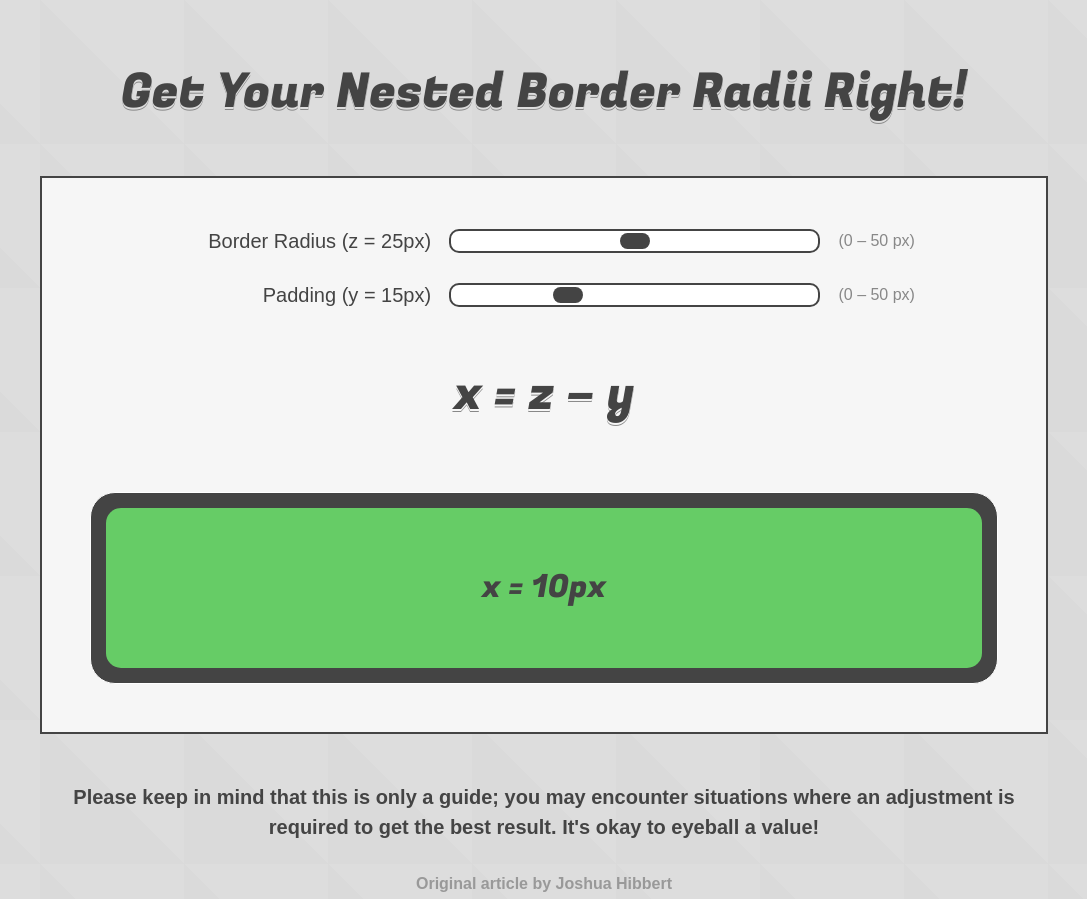
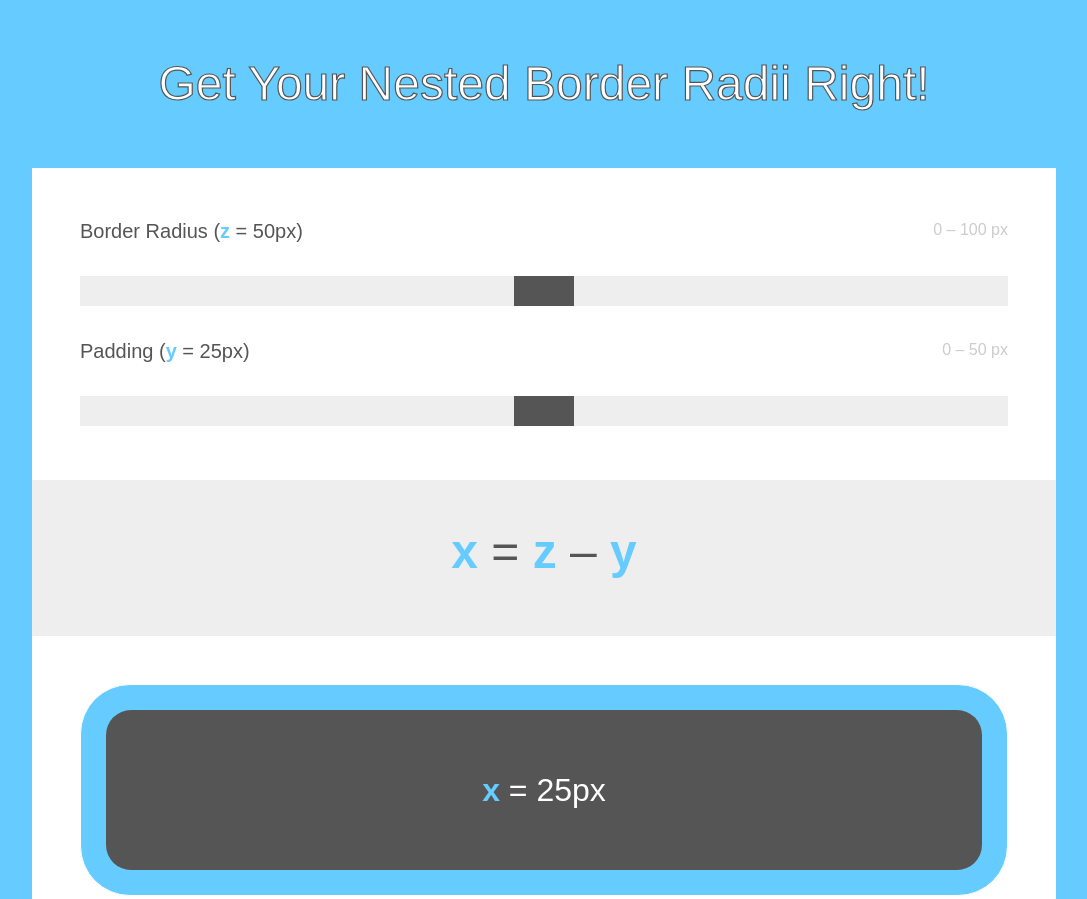
Before and after one commit to joshnh/Get-Your-Nested-Border-Radii-Right, a plain HTML site: page get-your-nested-border-radii-right.html in a window 1280 px wide. Shown: the top 899 px of the page, without its empty margins (96-1183 px from the left). Drawn offline with nearby package versions, Linux system fonts and the light colour scheme.

Commit message:
update index.html

```diff
--- a/get-your-nested-border-radii-right.html
+++ b/get-your-nested-border-radii-right.html
@@ -1,8 +1,10 @@
+
 <!DOCTYPE html>
 <html lang='en'>
 <head>
 <meta charset='utf-8'>
 <meta name='author' content='Joshua Hibbert'>
+<meta name="viewport" content="width=device-width,initial-scale=1">
 <title>Get Your Nested Border Radii Right!</title>
 <!--[if IE]>
   <script src="http://html5shiv.googlecode.com/svn/trunk/html5.js"></script>
@@ -13,48 +15,42 @@
     display: block;
   }
   html {
-    background-color: #ddd;
-    background-image: -webkit-linear-gradient(45deg, hsla(0,0%,0%,.015) 50%, transparent 50%);
-    background-image:    -moz-linear-gradient(45deg, hsla(0,0%,0%,.015) 50%, transparent 50%);
-    background-image:     -ms-linear-gradient(45deg, hsla(0,0%,0%,.015) 50%, transparent 50%);
-    background-image:      -o-linear-gradient(45deg, hsla(0,0%,0%,.015) 50%, transparent 50%);
-    background-image:         linear-gradient(45deg, hsla(0,0%,0%,.015) 50%, transparent 50%);
-    background-position: 50% 0;
-    background-repeat: repeat;
-    background-size: 9em 9em;
-    color: #444;
-    font: 100%/1.5 sans-serif;
+    background-color: #6cf;
+    color: #555;
+    font: 100%/1.5 ratio, sans-serif;
     padding: 3em 10%;
+    overflow-y: scroll;
+  }
+  body {
+    margin: 0;
+    padding: 0;
+  }
+  h1,
+  h2 {
+    font: 2em/1.5 'futura-pt', sans-serif;
+    margin: 0 0 1em 0;
+    padding: 0;
     text-align: center;
   }
-  h1,
-  h2{
-    font: 2em/1.5 'Fugaz One', sans-serif;
-    margin: 0 0 1em 0;
-    padding: 0;
-    text-shadow: 0 2px 0 #ddd,
-                 0 3px 0 #888;
-  }
   h1 {
+    color: #fff;
     font-size: 3em;
+    -webkit-text-stroke: .025em #555;
   }
   h2 {
+    background-color: #eee;
+    font-family: ratio, sans-serif;
     font-size: 3em;
-    margin-bottom: 1.3em;
-    text-shadow: 0 2px 0 #f6f6f6,
-                 0 3px 0 #888;
+    margin: 0 -1em 1em;
+    padding: .75em 1em 1em;
   }
   #content {
-    background: #f6f6f6;
-    border: 2px solid #444;
+    background: #fff;
     margin-bottom: 3em;
     padding: 3em;
   }
   form {
-  	padding-bottom: 3em;
-  }
-  form div:first-child {
-    margin-bottom: 1.5em;
+    padding-bottom: 1.5em;
   }
   label,
   input,
@@ -64,61 +60,88 @@
   }
   label {
     cursor: pointer;
+    display: block;
+    float: left;
     font-size: 1.25em;
-    text-align: right;
-    width: 35%;
+    margin-bottom: 1.5em;
   }
   input {
-	border: 2px solid #444;
-  	border-radius: .5em;
+    background: #eee;
+    border-radius: 0;
     font-size: 1.25em;
-    height: 1em;
-    margin: 0 1.5%;
-    padding: 0 .1em;
-    width: 40%;
+    height: 1.5em;
+    margin: 0 0 1.5em;
+    padding: 0;
+    width: 100%;
     -webkit-appearance: none;
   }
   input::-webkit-slider-thumb {
-  	background: #444;
-  	border-radius: 50%/100%;
-  	height: .8em;
-  	width: 1.5em;
+    background: #555;
+    height: 1.5em;
+    width: 3em;
     -webkit-appearance: none;
   }
   p {
-    color: #888;
-    margin: 0;
-    text-align: left;
-    width: 15%;
+    color: #ccc;
+    float: right;
+    line-height: 1.7;
+    margin: 0 0 1.25em;
   }
   #outer {
-    background: #444;
+    background: #6cf;
     border: 1px solid #fff;
-    border-radius: 25px;
-    padding: 15px;
+    border-radius: 50px;
+    padding: 25px;
   }
   #inner {
-    background: #6c6;
-    border-radius: 15px;
-    font: 2em/1 'Fugaz One', sans-serif;
+    background: #555;
+    border-radius: 25px;
+    color: #fff;
+    font: 2em/1 'ratio', sans-serif;
     padding: 2em 1em;
+    text-align: center;
+  }
+  footer {
+    margin: 0 auto;
+    max-width: 700px;
+    text-align: center;
   }
   h3 {
     font-size: 1.25em;
+    font-weight: normal;
     margin-bottom: 1.5em;
   }
   a {
-    color: #999;
-    font-weight: bold;
+    color: #fff;
     text-decoration: none;
   }
   a:hover,
   a:focus {
-    color: #6c6;
+    border-bottom: 2px solid #fff;
   }
-
+  .mark {
+    color: #6cf;
+    font-weight: bold !important;
+  }
+  @media (max-width: 640px) {
+    html {
+      font-size: 75%;
+    }
+    p {
+      display: none;
+    }
+  }
+  @media (-webkit-min-device-pixel-ratio: 2) {
+    html {
+      font-size: 75%;
+    }
+    p {
+      display: none;
+    }
+  }
 </style>
-  <link href='http://fonts.googleapis.com/css?family=Fugaz+One' rel='stylesheet'>
+  <script type="text/javascript" src="//use.typekit.net/dca3nkr.js"></script>
+  <script type="text/javascript">try{Typekit.load();}catch(e){}</script>
 </head>
 <body>
 
@@ -128,19 +151,19 @@
   <div id="content">
     <form id='nestedBorderRadii'>
       <div id='borderRadiusSlider'>
-	        <label for='borderRadius'>Border Radius (z = 25px)</label>
-	        <input id='borderRadius' type='range' min='0' max='50' value='25'>
-	        <p>(0 &ndash; 50 px)</p>
+          <label for='borderRadius'>Border Radius (<span class="mark">z</span> = <span class="value">50px</span>)</label>
+          <p>0 &ndash; 100 px</p>
+          <input id='borderRadius' type='range' min='0' max='100' value='50'>
       </div>
       <div id='paddingSlider'>
-	        <label for='padding'>Padding (y = 15px)</label>
-	        <input id='padding' type='range' min='0' max='50' value='15'>
-	        <p>(0 &ndash; 50 px)</p>
+          <label for='padding'>Padding (<span class="mark">y</span> = <span class="value">25px</span>)</label>
+          <p>0 &ndash; 50 px</p>
+          <input id='padding' type='range' min='0' max='50' value='25'>
       </div>
     </form>
-	  <h2>x = z &ndash; y</h2>
+    <h2><span class="mark">x</span> = <span class="mark">z</span> &ndash; <span class="mark">y</span></h2>
     <div id='outer'>
-	    <div id='inner'>x = 10px</div>
+      <div id='inner'><span class="mark">x</span> = <span class="value">25px</span></div>
     </div>
   </div>
   <footer>
@@ -153,21 +176,22 @@
     $('input').change(function() {
         var y = $('#padding').val(),
             z = $('#borderRadius').val(),
-            yLabel = $('#paddingSlider label'),
-            zLabel = $('#borderRadiusSlider label'),
+            yLabel = $('#paddingSlider label .value'),
+            zLabel = $('#borderRadiusSlider label .value'),
             inner = $('#inner'),
+            innerLabel = inner.find('.value'),
             outer = $('#outer');
         if(z-y > 0) {
             outer.attr('style', 'border-radius: ' + z + 'px; padding: ' + y + 'px;');
             inner.attr('style', 'border-radius: ' + (z - y) + 'px;');
-            inner.text('x = ' + (z - y) + 'px');
+            innerLabel.text((z - y) + 'px');
         } else {
             outer.attr('style', 'border-radius: ' + z + 'px; padding: ' + y + 'px;');
             inner.attr('style', 'border-radius: 0px;');
-            inner.text('x = 0px');
+            innerLabel.text('0px');
         };
-        zLabel.text('Border Radius (z = ' + z + 'px)');
-        yLabel.text('Padding (y = ' + y + 'px)');
+        zLabel.text(z + 'px');
+        yLabel.text(y + 'px');
     });
   </script>
 
```
Also changed, not shown: 1 other file. Lines whose indentation alone changed are shown as unchanged.
